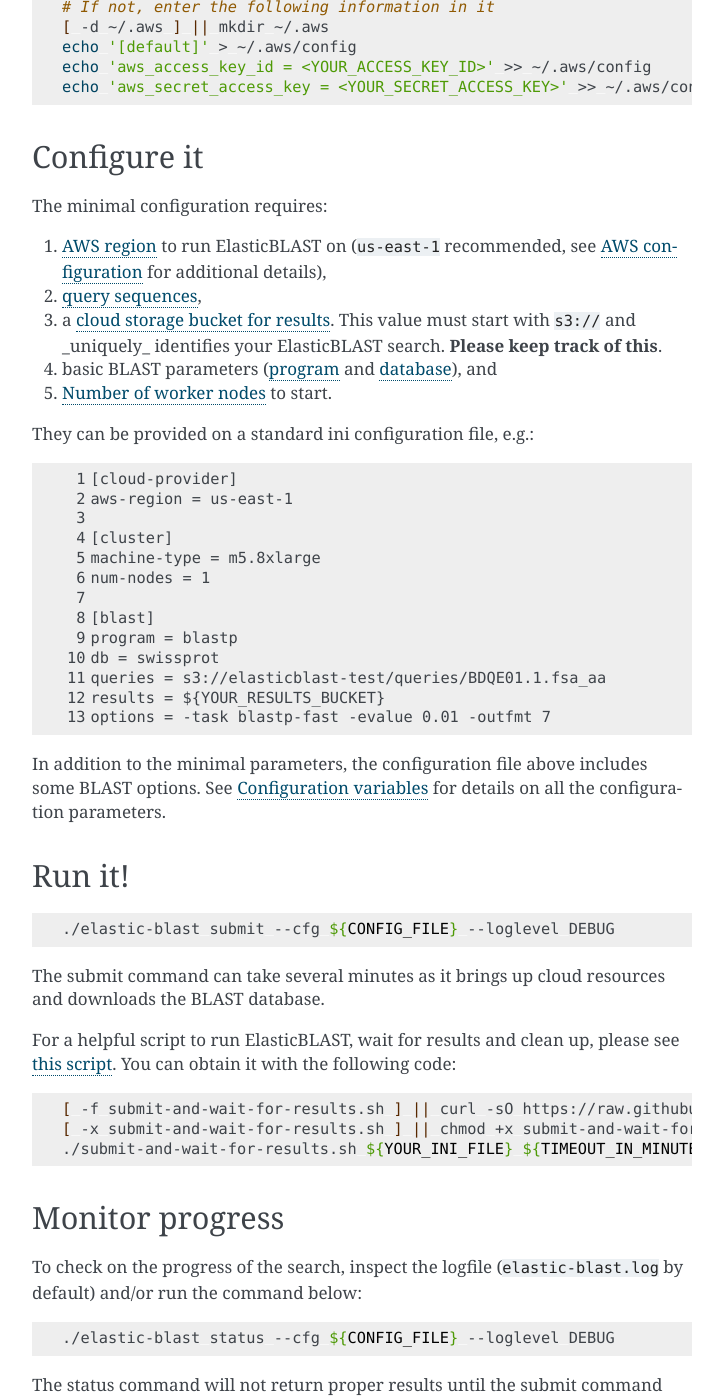
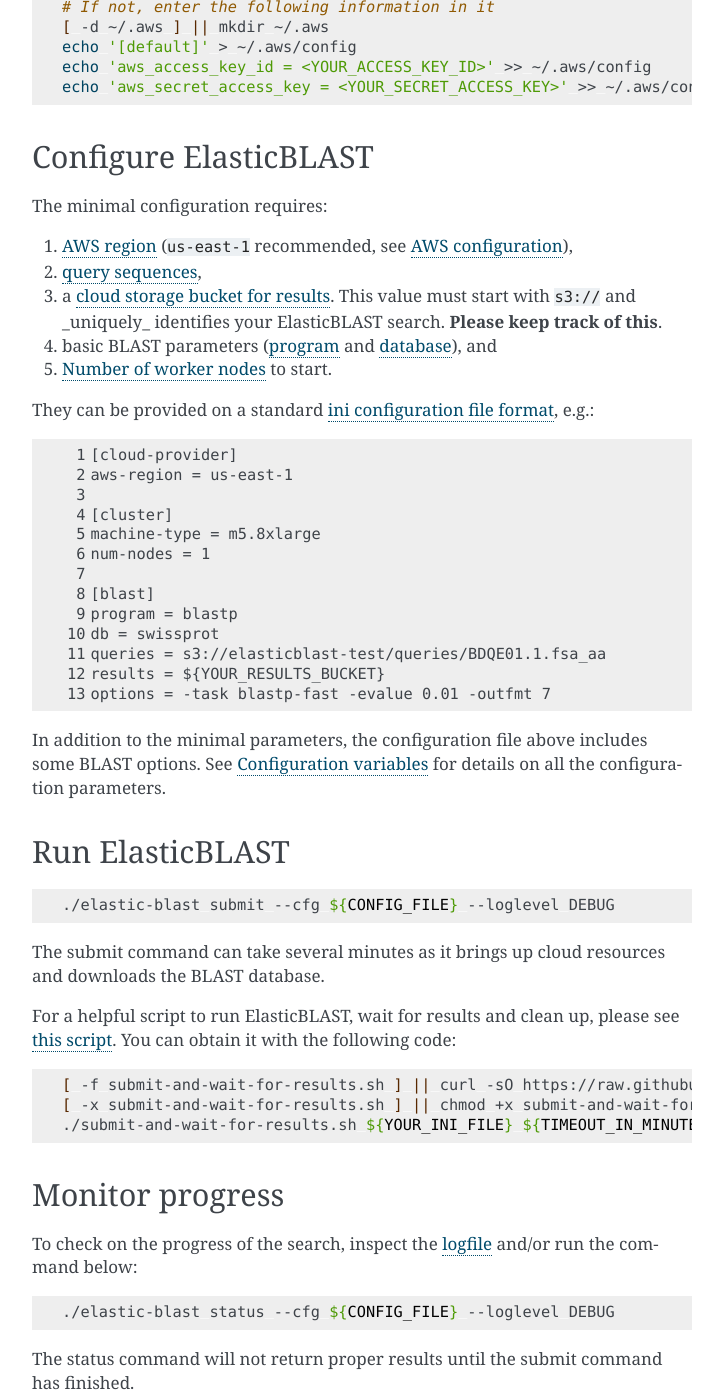
Before and after one commit to ncbi/elastic-blast-docs, a Sphinx documentation site: the page built from docs/source/quickstart-aws.rst, in a window 1280 px wide and 1400 px high, scrolled down 1450 px. Shown: the whole window, without its empty margins (388-1111 px from the left). Built offline with Sphinx 7.4.7, drawn with Linux system fonts in a browser that asks for light colours; some of the changed text lies outside the part shown.

Commit message:
minor formatting/clarifications in quickstarts

```diff
--- a/docs/source/quickstart-aws.rst
+++ b/docs/source/quickstart-aws.rst
@@ -82,12 +82,12 @@
     echo 'aws_secret_access_key = <YOUR_SECRET_ACCESS_KEY>' >> ~/.aws/config
 
 
-Configure it
-------------
+Configure ElasticBLAST
+----------------------
 
 The minimal configuration requires:
 
-#. :ref:`AWS region <elb_aws_region>` to run ElasticBLAST on (``us-east-1`` recommended, see :ref:`AWS configuration <aws_conf>` for additional details),
+#. :ref:`AWS region <elb_aws_region>` (``us-east-1`` recommended, see :ref:`AWS configuration <aws_conf>`),
 #. :ref:`query sequences <elb_queries>`,
 
 #. a :ref:`cloud storage bucket for results <elb_results>`. This value must start with ``s3://`` and _uniquely_ identifies your ElasticBLAST search. **Please keep track of this**.
@@ -98,7 +98,7 @@
 
 
 
-They can be provided on a standard ini configuration file, e.g.:
+They can be provided on a standard `ini configuration file format <https://en.wikipedia.org/wiki/INI_file>`_, e.g.:
 
 .. code-block::
     :name: minimal-config
@@ -121,8 +121,8 @@
 In addition to the minimal parameters, the configuration file above includes some BLAST options.
 See :ref:`configuration` for details on all the configuration parameters.
 
-Run it!
--------
+Run ElasticBLAST
+----------------
 
 .. code-block:: bash
 
@@ -143,8 +143,8 @@
 
 Monitor progress
 ----------------
-To check on the progress of the search, inspect the logfile
-(``elastic-blast.log`` by default) and/or run the command below:
+To check on the progress of the search, inspect the :ref:`logfile
+<elb_logfile>` and/or run the command below:
 
 .. code-block:: bash
     :name: status
```
Also changed, not shown: other parts of docs/source/quickstart-aws.rst (+4 -4 lines), docs/source/quickstart-gcp.rst (+8 -8 lines).
